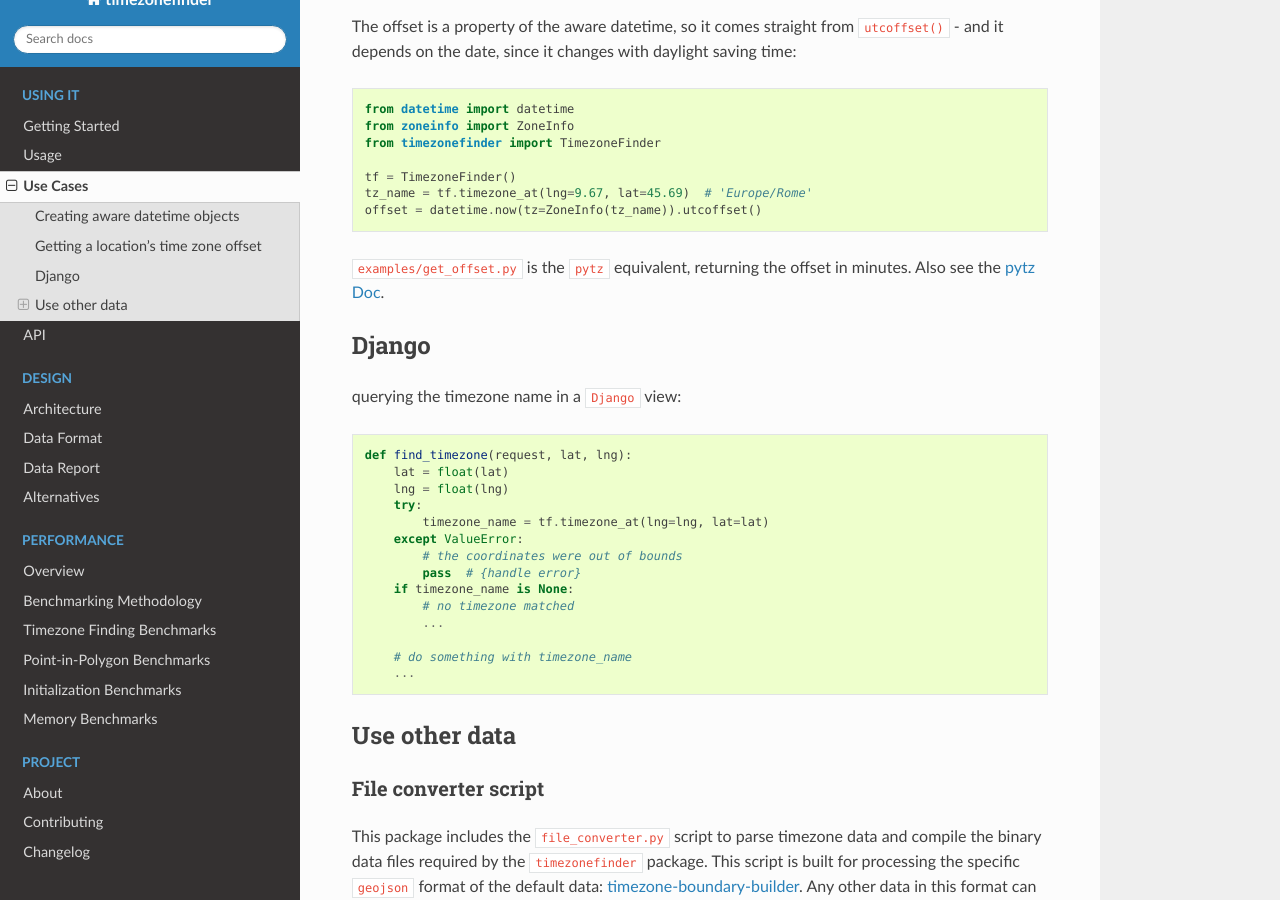
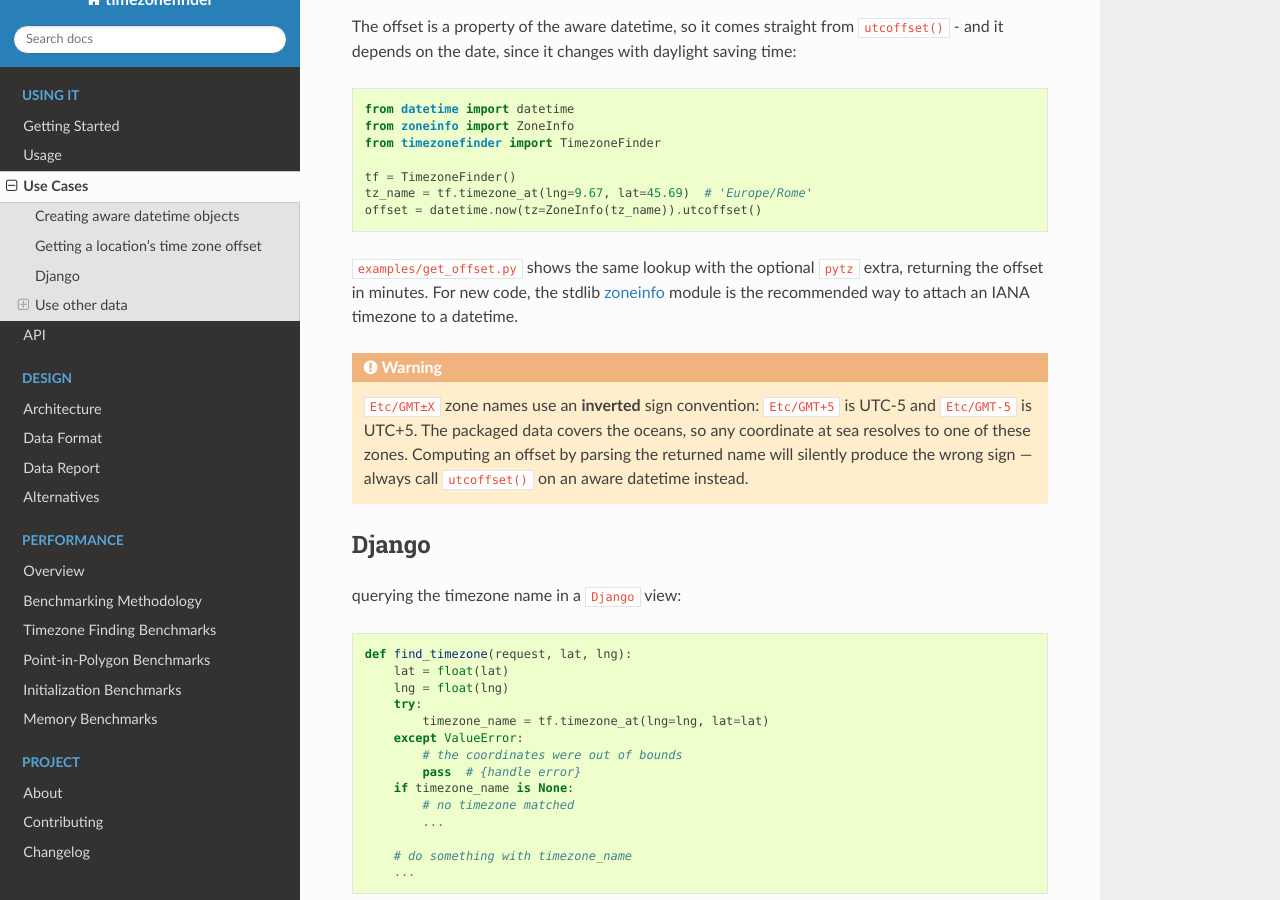
Before and after one commit to jannikmi/timezonefinder, a Sphinx documentation site: the page built from docs/2_use_cases.rst, in a window 1280 px wide and 900 px high, scrolled down 546 px. Built offline with Sphinx 7.4.7 and the Read the Docs theme 3.1.0, drawn with Linux system fonts in a browser that asks for light colours.

Commit message:
docs: document zoneinfo usage and the inverted Etc/GMT±X sign convention (issue #503)

```diff
--- a/docs/2_use_cases.rst
+++ b/docs/2_use_cases.rst
@@ -40,8 +40,18 @@ depends on the date, since it changes with daylight saving time:
     tz_name = tf.timezone_at(lng=9.67, lat=45.69)  # 'Europe/Rome'
     offset = datetime.now(tz=ZoneInfo(tz_name)).utcoffset()
 
-``examples/get_offset.py`` is the ``pytz`` equivalent, returning the offset in minutes.
-Also see the `pytz Doc <http://pytz.sourceforge.net/>`__.
+``examples/get_offset.py`` shows the same lookup with the optional ``pytz`` extra,
+returning the offset in minutes. For new code, the stdlib
+`zoneinfo <https://docs.python.org/3/library/zoneinfo.html>`_ module is the
+recommended way to attach an IANA timezone to a datetime.
+
+.. warning::
+
+    ``Etc/GMT±X`` zone names use an **inverted** sign convention: ``Etc/GMT+5`` is
+    UTC-5 and ``Etc/GMT-5`` is UTC+5. The packaged data covers the oceans, so any
+    coordinate at sea resolves to one of these zones. Computing an offset by
+    parsing the returned name will silently produce the wrong sign — always call
+    ``utcoffset()`` on an aware datetime instead.
 
 
 Django
```
